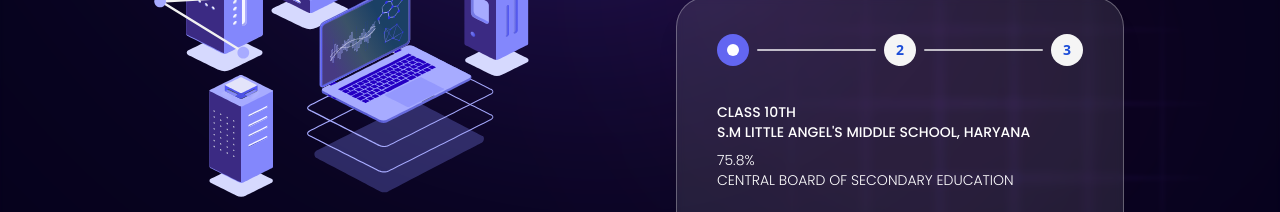
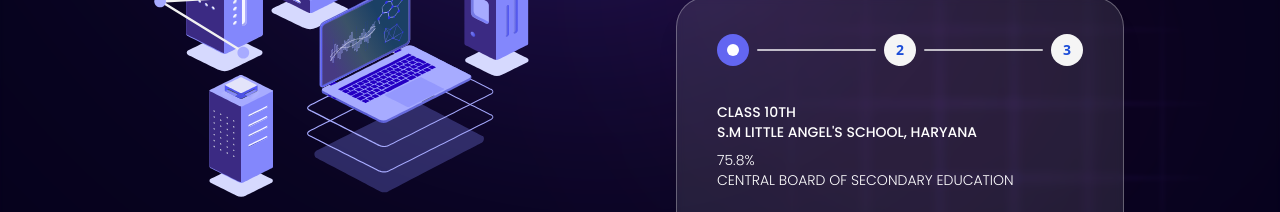
Before and after one commit to soni-naveen/Portfolio-React, a React (Vite) app: page / in a window 1280 px wide. Shown: the part 3320-3532 px from the top of the page. Built offline with nearby package versions, Linux system fonts and the light colour scheme.

Commit message:
About section changes

```diff
--- a/src/components/Aboutme.jsx
+++ b/src/components/Aboutme.jsx
@@ -32,7 +32,7 @@ export default function Aboutme() {
               <Step>
                 <Card
                   p1={"Class 10th"}
-                  p2={"S.M Little Angel's Middle School, Haryana"}
+                  p2={"S.M Little Angel's School, Haryana"}
                   p3={"75.8%"}
                   p4={"Central Board of Secondary Education"}
                 />
```
